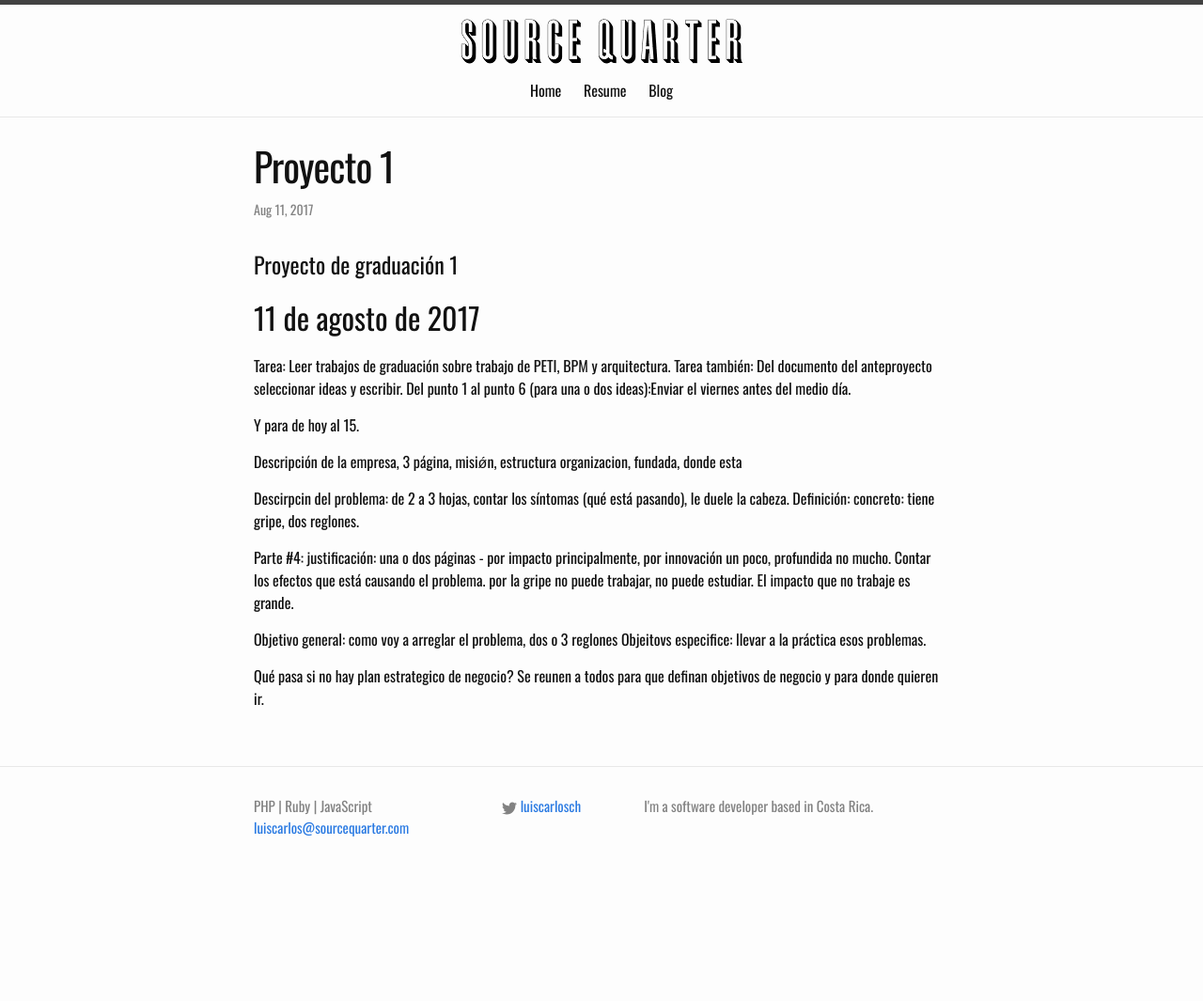
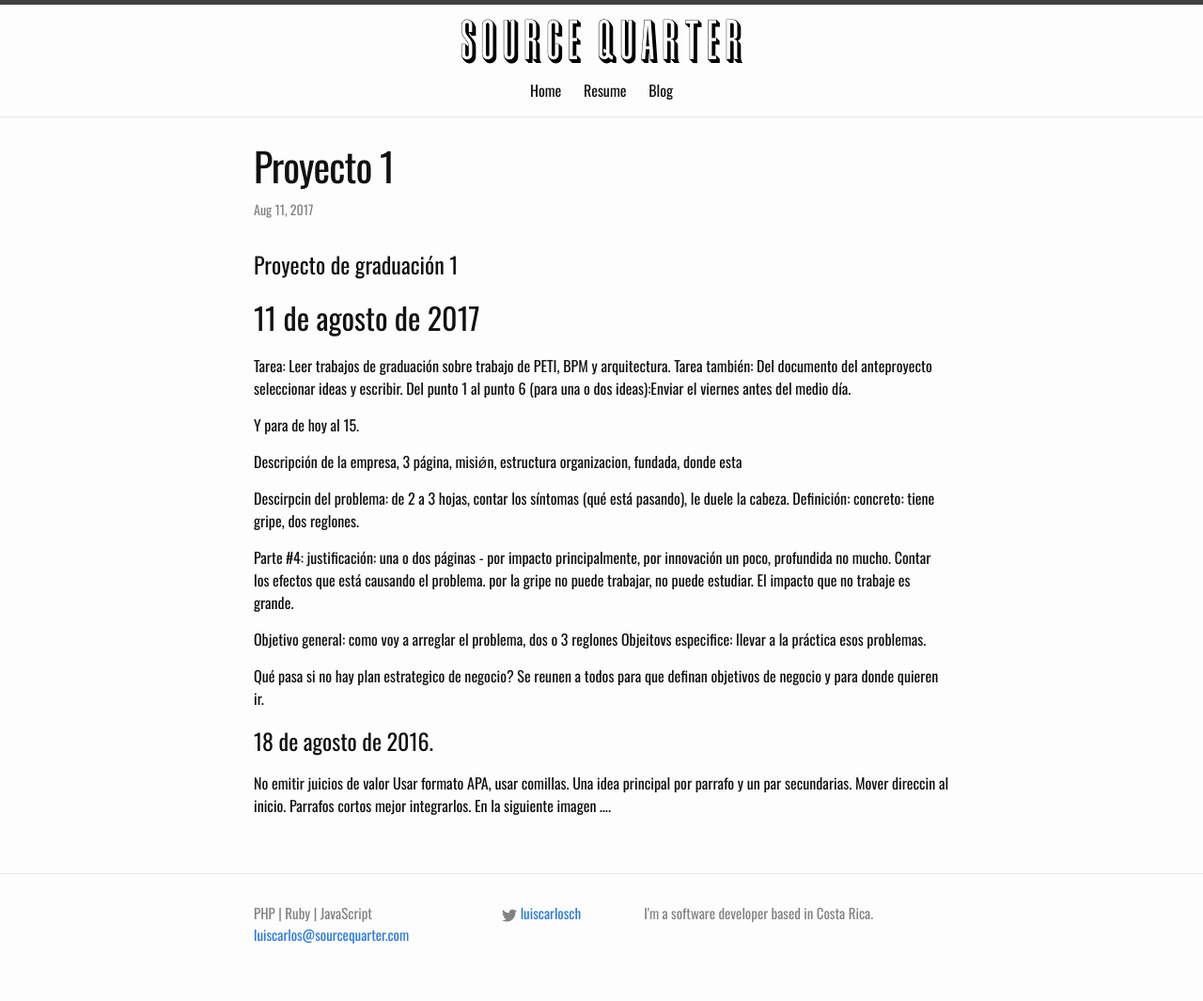
Before and after one commit to lucachaco/sourcequarter-lander, a Jekyll site: the page built from _posts/2017-08-11-proyecto-1.md, in a window 1280 px wide. Shown: the whole page at 94% size. Built offline with Jekyll 4.4.1, drawn with Linux system fonts in a browser that asks for light colours; our own code applies the rules of GitHub Pages for plain Markdown files; before the commit the page ends 951 px from its top, so only the background shows below that.

Commit message:
Update 2017-08-11-proyecto-1.md

```diff
--- a/_posts/2017-08-11-proyecto-1.md
+++ b/_posts/2017-08-11-proyecto-1.md
@@ -19,3 +19,11 @@ Objetivo general: como voy a arreglar el problema, dos o 3 reglones
 Objeitovs especifice: llevar a la práctica esos problemas.
 
 Qué pasa si no hay plan estrategico de negocio? Se reunen a todos para que definan objetivos de negocio y para donde quieren ir.
+
+# 18 de agosto de 2016.
+No emitir juicios de valor
+Usar formato APA, usar comillas.
+Una idea principal por parrafo y un par secundarias.
+Mover direccin al inicio.
+Parrafos cortos mejor integrarlos.
+En la siguiente imagen ....
```
